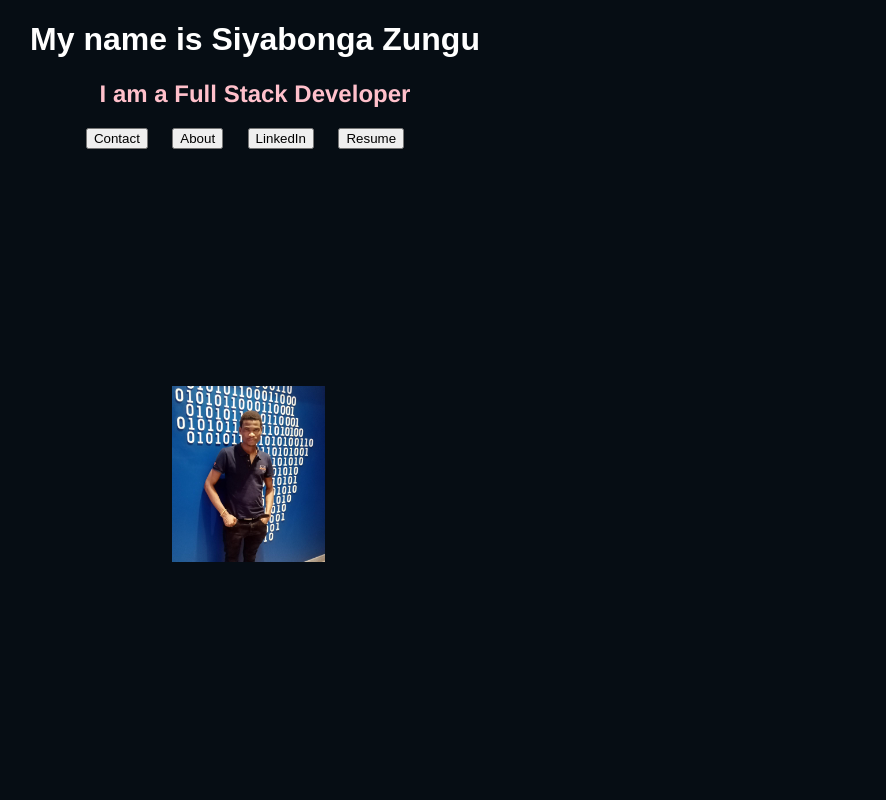
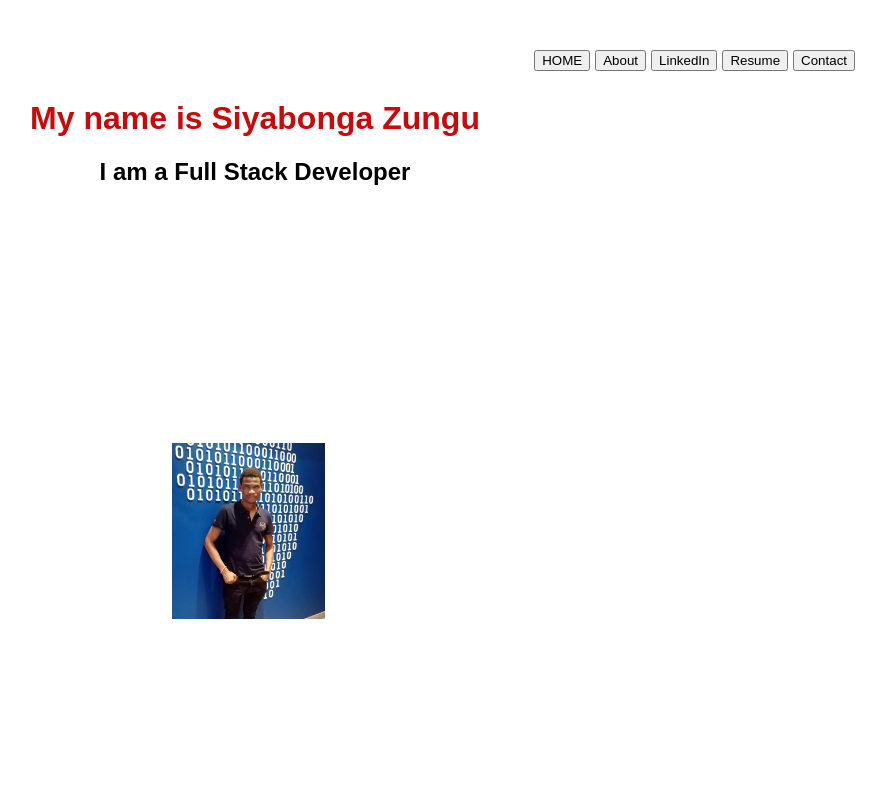
Before and after one commit to 216037150/MyPortfolio, a plain HTML site: page index.html in a window 1280 px wide. Shown: the top 800 px of the page, without its empty margins (385-1271 px from the left). Drawn offline with Linux system fonts and the light colour scheme.

Commit message:
style headers

```diff
--- a/index.html
+++ b/index.html
@@ -7,17 +7,42 @@
   <link rel="stylesheet" href="style.css">
 </head>
 <body>
+
+
 <h1>My name is Siyabonga Zungu</h1>
 <h2>I am a Full Stack Developer</h2>
-<center>
-  <a href="./contact.html"><button >Contact</button></a>
-  <a href="./about.html"><button>About</button></a>
-  <a href="https://www.linkedin.com/in/siyabonga-zungu-851a501b4/"> <button>LinkedIn</button></a>
-  <a href="./Siyabonga_Zungu_2023_CV.pdf"><button>Resume</button> </a>
-</center>
+<header>
+  <nav class="links">
+    <a href="index.html"><button>HOME</button></a>
+    <a href="./about.html"><button>About</button></a>
+    <a href="https://www.linkedin.com/in/siyabonga-zungu-851a501b4/"> <button>LinkedIn</button></a>
+    <a href="./Siyabonga_Zungu_2023_CV.pdf"><button>Resume</button> </a>
+    <a href="./contact.html"><button >Contact</button></a>
+  </nav>
+</header>
+<img src="./assets/images/Siya.png"/>
+<marquee behavior="scroll" direction="left" scrollamount="5">
+  <img src="images/HTML.PNG" >
+</marquee>
 
-<img src="./assets/images/Siya.png"/>
+<!--
 
+  <marquee behavior="scroll" direction="left" scrollamount="5">
+  <img src="images/HTML.PNG" alt="HtML" width="200" height="300">
+</marquee>
 
+<marquee behavior="scroll" direction="up" scrollamount="3">
+  <img src="images/HTML.PNG" alt="HtML" width="200" height="300">
+</marquee>
+<marquee behavior="scroll" direction="left" scrollamount="5">
+  <img src="images/HTML.PNG" width="300" height="100" alt="HTML">
+  <img src="images/JavaScriptImage.PNG" width="300" height="100" alt="HTML">
+</marquee>
+
+-->
 </body>
+
+<footer>
+ <small> &copy 2024,  Created with love for software development </small>;
+</footer>
 </html>
--- a/style.css
+++ b/style.css
@@ -1,40 +1,36 @@
 body{
 margin: auto;
-background-color: #060d14;
 width: 640px;
+font-family: 'Avenir', sans-serif;
+margin-top: 100px;
 
-font-family: 'Avenir', sans-serif;
 
 }
 
-h1{
-  color: white;
+.links, h1, h2{
   text-align: center;
 }
-
-h2{
-  color: pink;
-  font-family: 'Franklin Gothic Medium', 'Arial Narrow', Arial, sans-serif;
-  text-align: center;
+.links {
+  position: absolute;
+  top: 0;
+  right: 0;
 }
 
-h3{
-  color: white;
-  text-align: right;
-}
-
-p{
-color: black;
+h1{
+  color: #cd0808;
+  text-align: center;
 }
 img{
   padding: 37%;
   image-orientation:flip;
 }
-contact{
-  padding-top: 80%;
-}
-button{
-
-  margin-right: 20px;
+nav{
+  display: flex;
+  margin-top: 50px;
+  margin-right: 40px;
+  gap: 5px;
 
 }
+.about{
+  text-align: center;
+}
```
Also changed, not shown: about.html (+4 -1 lines), skills.html (added, +11 -0 lines), images/CssImage.PNG (added), images/HTML.PNG (added), images/Htmlmage.PNG (added), images/Java.PNG (added), images/JavaScriptImage.PNG (added), images/soundImage.png (added).
